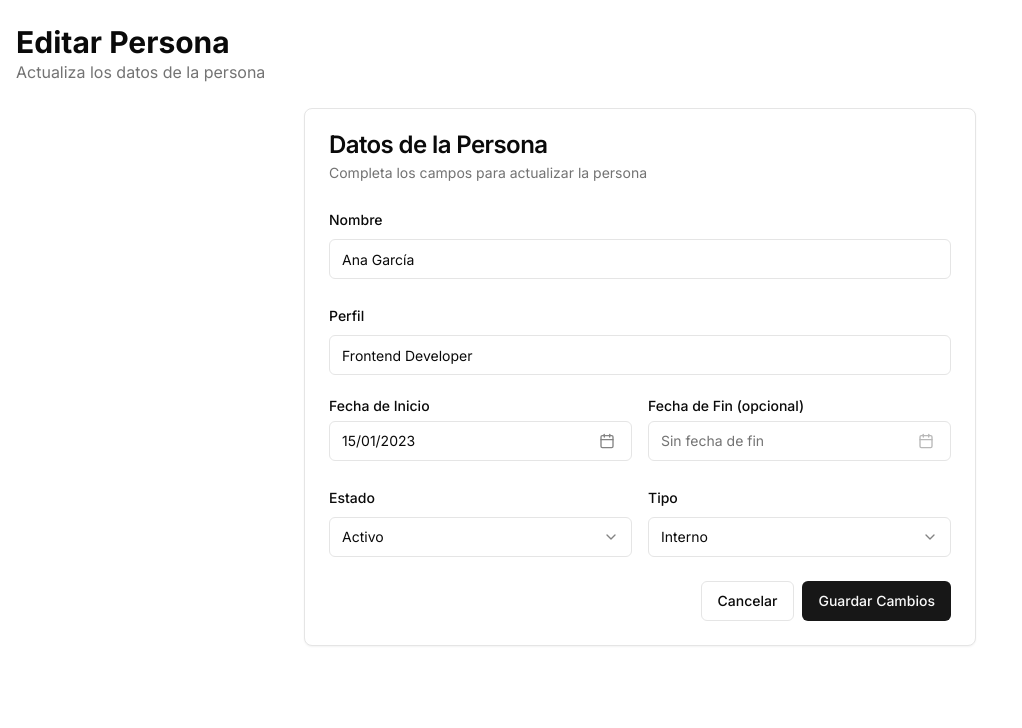
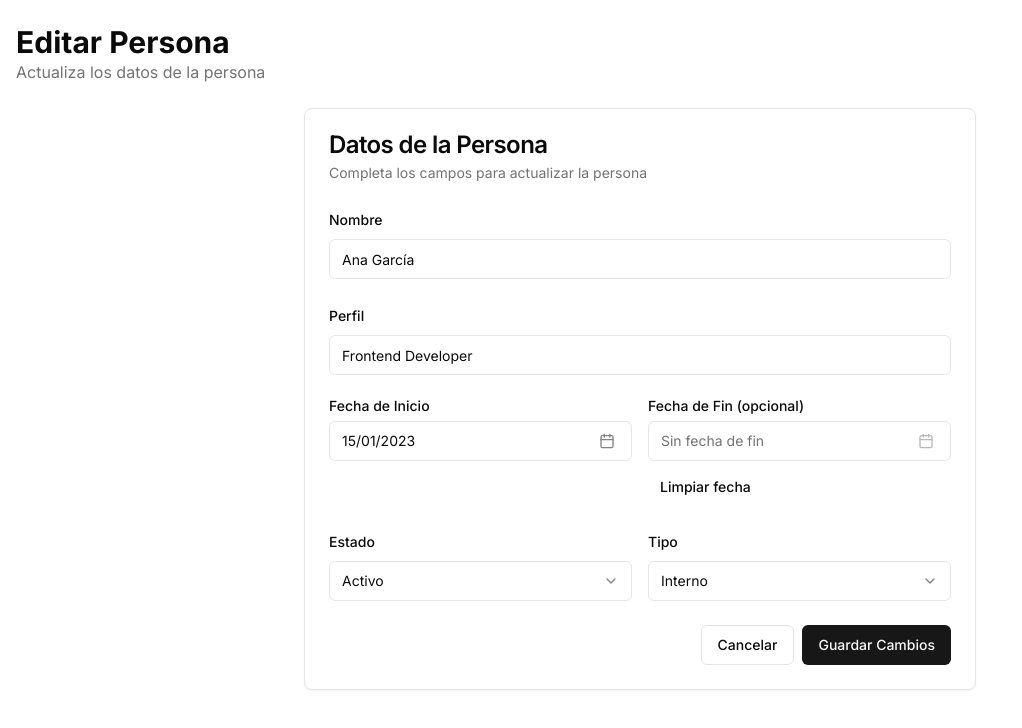
Before and after one commit to ezevazquez/time-tracker, a Next.js app: page /people/1/edit in a window 1280 px wide. Shown: the top 728 px of the page, without its empty margins (0-1022 px from the left). Built offline with nearby package versions, Linux system fonts and the light colour scheme; no server answers.

Commit message:
feat(person-form): add clear button for end date field

```diff
--- a/app/people/[id]/edit/page.tsx
+++ b/app/people/[id]/edit/page.tsx
@@ -1,6 +1,6 @@
 "use client"
 
-import { useState, useEffect } from "react"
+import { useState, useEffect, use } from "react"
 import { useRouter } from "next/navigation"
 import { z } from "zod"
 import { zodResolver } from "@hookform/resolvers/zod"
@@ -32,8 +32,9 @@ const formSchema = z.object({
   }),
 })
 
-export default function EditPersonPage({ params }: { params: { id: string } }) {
+export default function EditPersonPage({ params }: { params: Promise<{ id: string }> }) {
   const router = useRouter()
+  const { id } = use(params)
   const [isLoading, setIsLoading] = useState(false)
   const [person, setPerson] = useState<Person | null>(null)
   const [isLoadingPerson, setIsLoadingPerson] = useState(true)
@@ -56,7 +57,7 @@ export default function EditPersonPage({ params }: { params: { id: string } }) {
     async function fetchPerson() {
       try {
         setIsLoadingPerson(true)
-        const personData = await peopleService.getById(params.id)
+        const personData = await peopleService.getById(id)
         if (personData) {
           setPerson(personData)
           // Set form values
@@ -80,12 +81,12 @@ export default function EditPersonPage({ params }: { params: { id: string } }) {
     }
 
     fetchPerson()
-  }, [params.id, form])
+  }, [id, form])
 
   async function onSubmit(values: z.infer<typeof formSchema>) {
     try {
       setIsLoading(true)
-      await peopleService.update(params.id, {
+      await peopleService.update(id, {
         ...values,
         start_date: values.start_date.toISOString(),
         end_date: values.end_date ? values.end_date.toISOString() : null,
@@ -231,6 +232,16 @@ export default function EditPersonPage({ params }: { params: { id: string } }) {
                             initialFocus
                           />
                         </PopoverContent>
+                        <Button
+                          type="button"
+                          variant="ghost"
+                          size="sm"
+                          className="mt-2 self-start"
+                          onClick={() => form.setValue("end_date", null)}
+                        >
+                          Limpiar fecha
+                        </Button>
+
                       </Popover>
                       <FormMessage />
                     </FormItem>
--- a/app/people/page.tsx
+++ b/app/people/page.tsx
@@ -15,7 +15,7 @@ import Link from "next/link"
 
 export default function PeoplePage() {
   const [searchTerm, setSearchTerm] = useState("")
-  const [statusFilter, setStatusFilter] = useState("all")
+  const [statusFilter, setStatusFilter] = useState("Active")
   const [typeFilter, setTypeFilter] = useState("all")
 
   const { people, loading, error, deletePerson } = usePeople()
@@ -146,7 +146,7 @@ export default function PeoplePage() {
               <TableRow>
                 <TableHead>Nombre</TableHead>
                 <TableHead>Perfil</TableHead>
-                <TableHead>Disponibilidad</TableHead>
+                <TableHead>Fecha de ingreso</TableHead>
                 <TableHead>Estado</TableHead>
                 <TableHead>Tipo</TableHead>
                 <TableHead className="text-right">Acciones</TableHead>
```
